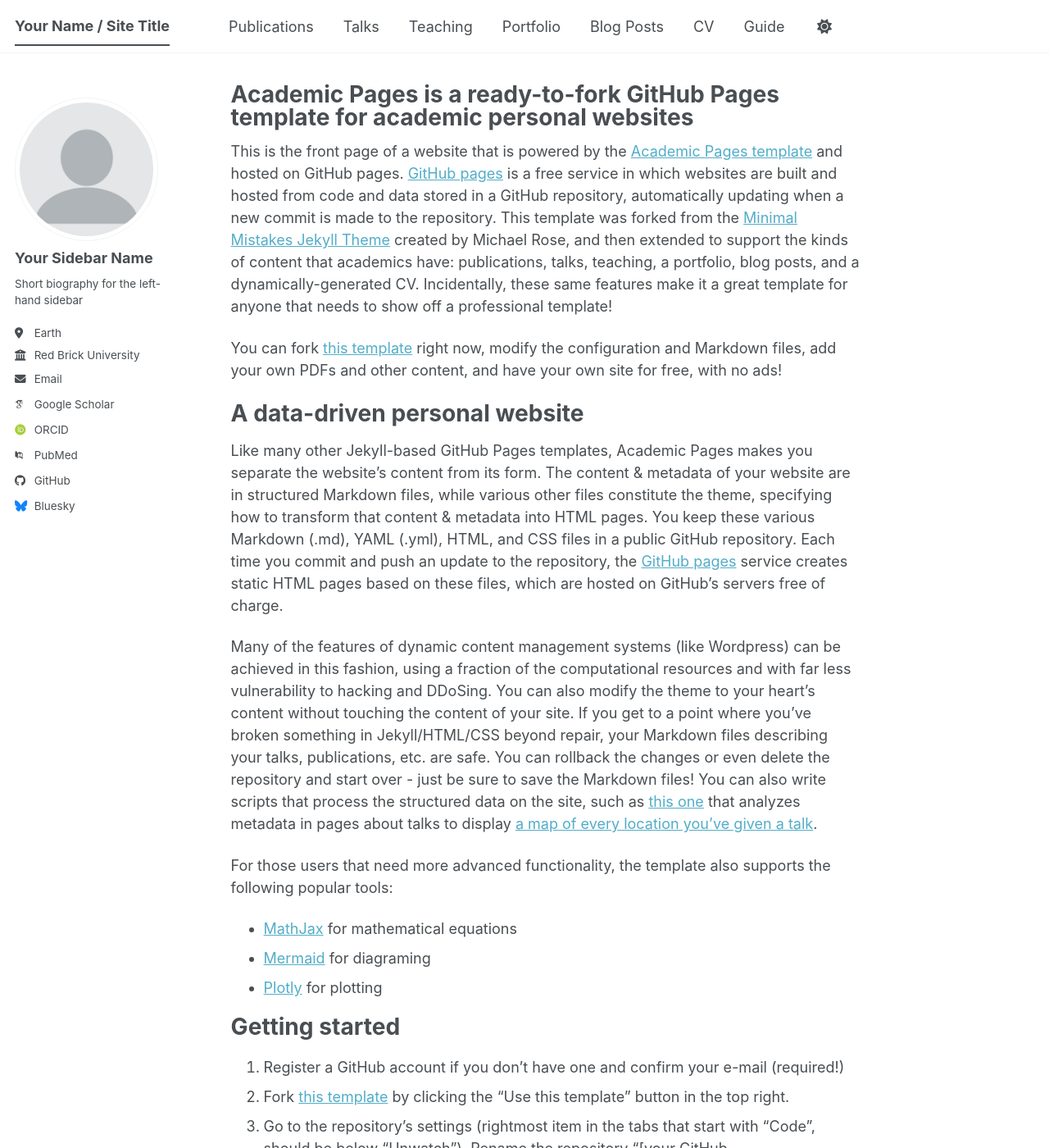
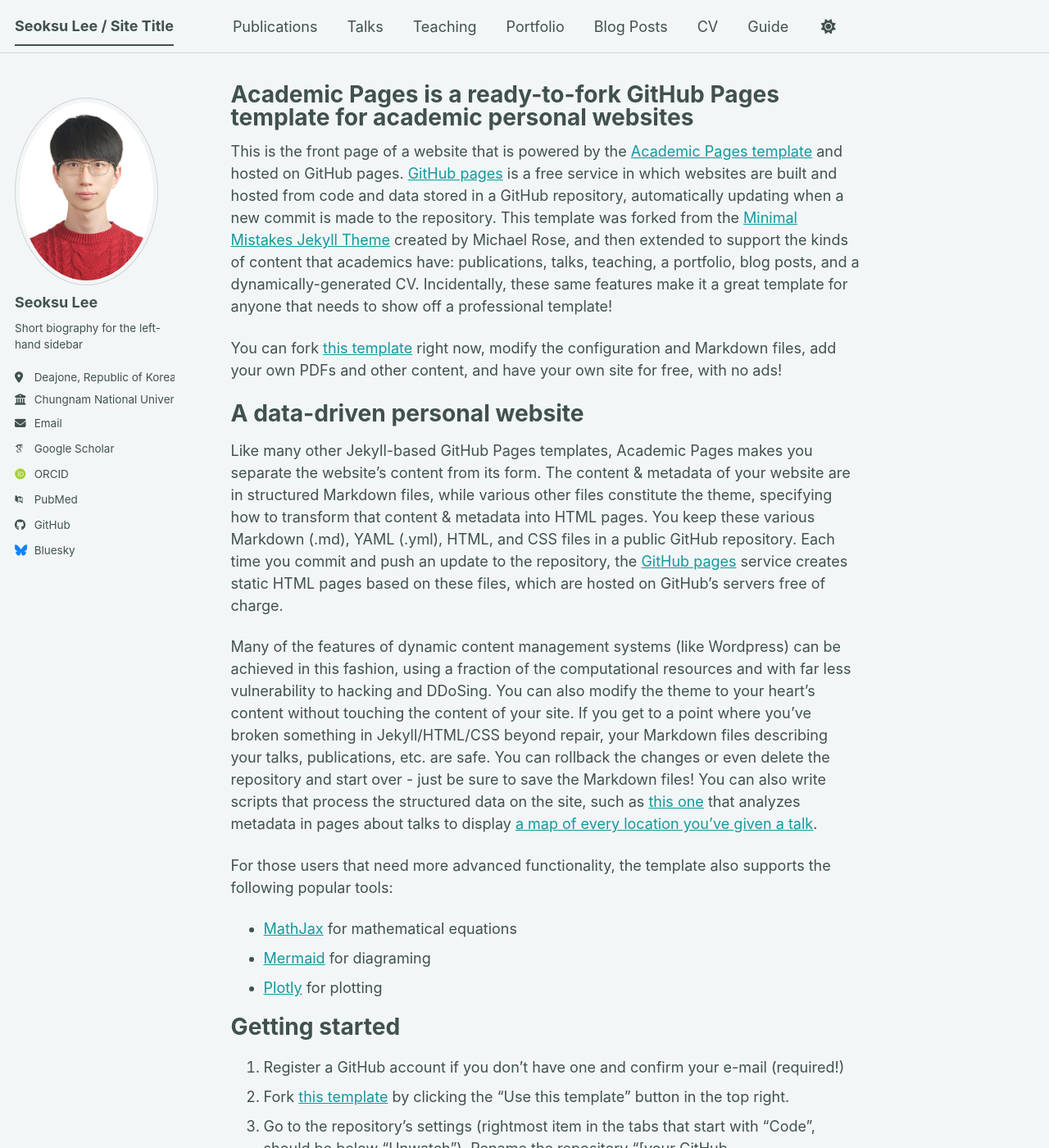
Before and after one commit to Troy-doubles/Troy-doubles.github.io, a Jekyll site: the page built from _pages/about.md, in a window 1280 px wide and 1400 px high. Shown: the whole window at 82% size. Built offline with Jekyll 4.4.1, drawn with Linux system fonts in a browser that asks for light colours; some web fonts are replaced; a script bundle is joined from its source files by our own code; library files that are not in the unit come from our copies; some of the changed text lies outside the part shown.

Commit message:
Enter some simple personal information.

```diff
--- a/_config.yml
+++ b/_config.yml
@@ -8,29 +8,29 @@
 
 # Basic Site Settings
 locale                   : "en-US"
-site_theme               : "default" # The available themes options are "default", "air", "sunrise", "mint", "dirt" and "contrast"
-title                    : "Your Name / Site Title"
+site_theme               : "mint" # The available themes options are "default", "air", "sunrise", "mint", "dirt" and "contrast"
+title                    : "Seoksu Lee / Site Title"
 title_separator          : "-"
-name                     : &name "Your Name"
-description              : &description "Your Name's academic portfolio"   # Update this with a general description of your site, this is the default if not overridden by a page
-url                      : https://academicpages.github.io # The base hostname & protocol for your site e.g. "https://[your GitHub username].github.io",
+name                     : &name "Seoksu Lee"
+description              : &description "Seoksu's academic portfolio"   # Update this with a general description of your site, this is the default if not overridden by a page
+url                      : https://troy-doubles.github.io # The base hostname & protocol for your site e.g. "https://[your GitHub username].github.io",
                                                            # or if you already have some other page hosted on Github then use "https://[your GitHub username].github.io/[Your Repo Name]"
 baseurl                  : "" # the subpath of your site, e.g. "/blog"
-repository               : "academicpages/academicpages.github.io"
+repository               : "Troy-doubles/Troy-doubles.github.io"
 
 # Site Author - The following control what appear as part of the author content on the side bar.
 #               If a field is blank the icon and link will not appear, otherwise it will be shown.
 #               Additional customization can be done by editing /_includes/author-profile.html
 author:
   # Biographic information
-  avatar           : "profile.png"
-  name             : "Your Sidebar Name"
+  avatar           : "profile.jpg"
+  name             : "Seoksu Lee"
   pronouns         : # example: "she/her"
   bio              : "Short biography for the left-hand sidebar"
-  location         : "Earth"
-  employer         : "Red Brick University"
+  location         : "Deajone, Republic of Korea"
+  employer         : "Chungnam National University"
   uri              : # URL
-  email            : "none@example.org"
+  email            : "troy.doubles_at_o.cnu.ac.kr"
 
   # Academic websites
   academia         : # URL
@@ -38,7 +38,7 @@
   googlescholar    : "https://scholar.google.com/citations?user=PS_CX0AAAAAJ"
   inspire-hep      : # URL
   impactstory      : # URL
-  orcid            : "https://orcid.org/yourorcidurl"
+  orcid            : "https://orcid.org/0009-0000-6734-0753"
   semantic         : # URL
   ssrn             : # URL
   pubmed           : "https://www.ncbi.nlm.nih.gov/pubmed/?term=john+snow"
```
Also changed, not shown: images/profile.jpg (added), images/profile.png (deleted), 1 other file.
